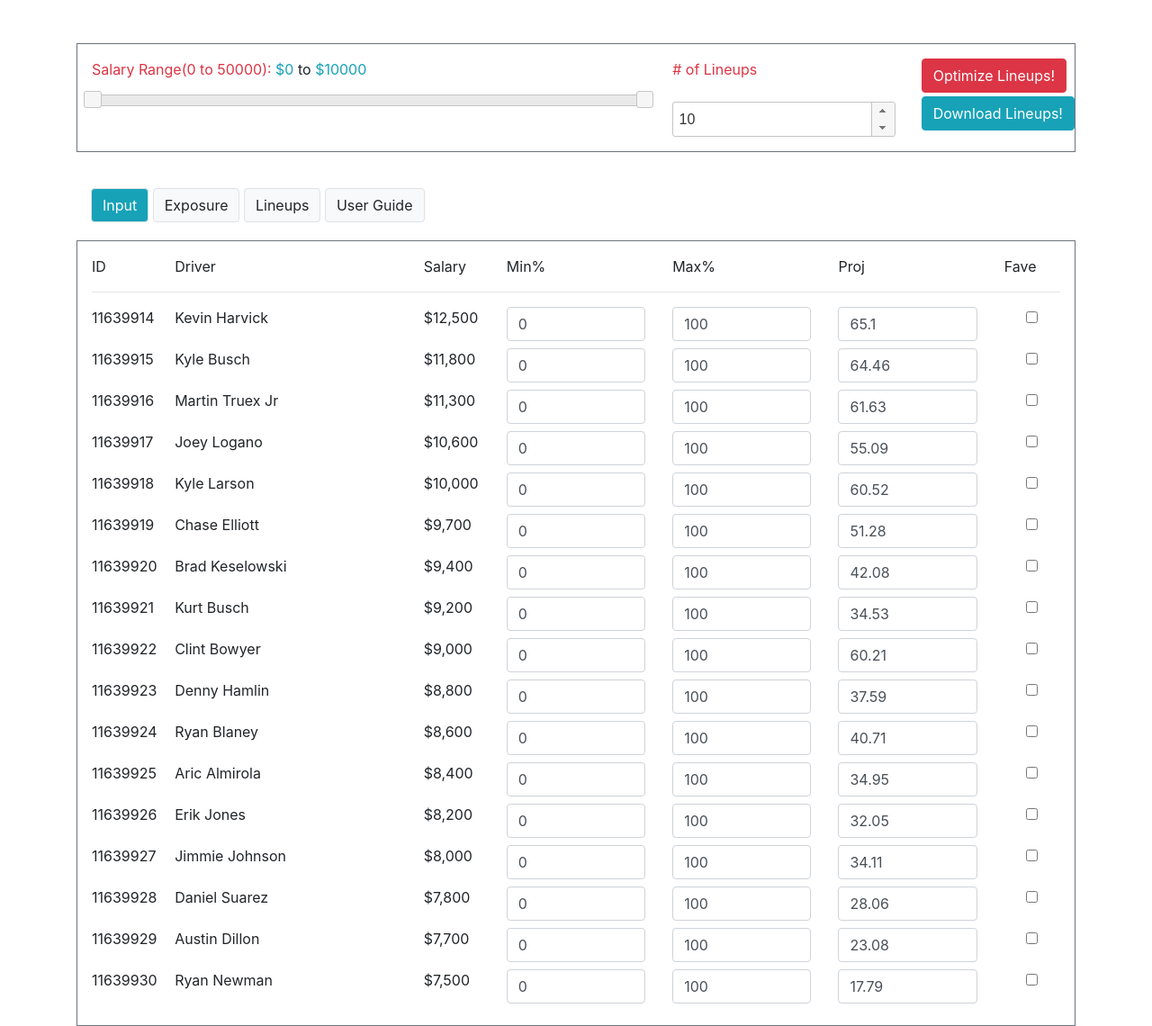
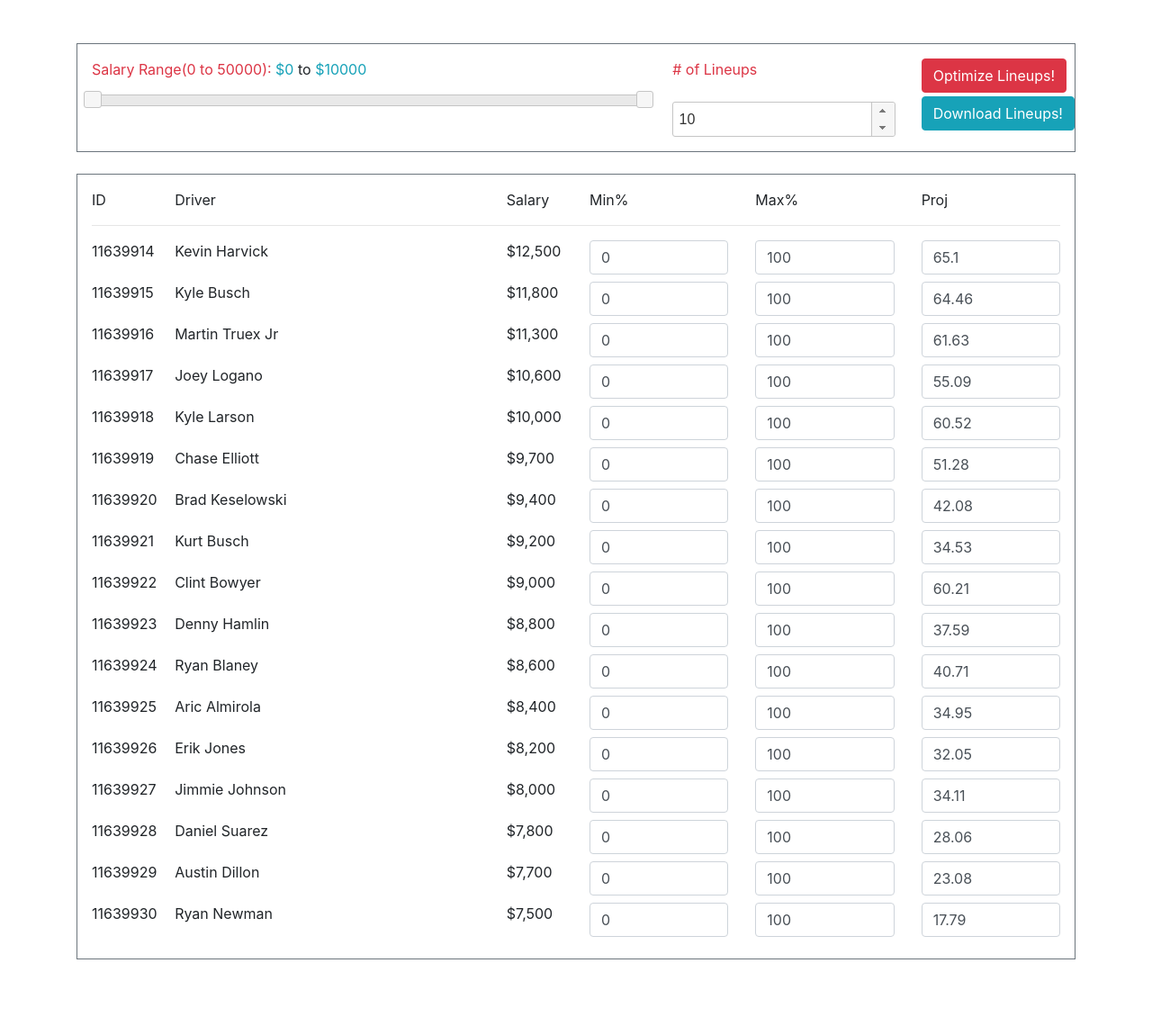
Before and after one commit to kcb0126/nascar, a PHP site: page / in a window 1280 px wide. Shown: the whole page at 90% size. After the commit the page ends 1066 px from the top, so only its background shows below. Run offline with PHP 8.4, Linux system fonts and the light colour scheme.

Commit message:
feat: draftfast

```diff
--- a/index.php
+++ b/index.php
@@ -53,29 +53,28 @@
             </div>
 
             <div class="col-lg-2 col-md-2 col-sm-5">
-                <button class="btn btn-danger">Optimize Lineups!</button>
-                <button id="button-submit" class="btn btn-info mt-1">Download Lineups!</button>
+                <button id="optimize-button" class="btn btn-danger">Optimize Lineups!</button>
+                <button id="download-button" class="btn btn-info mt-1">Download Lineups!</button>
             </div>
         </div>
 
     </div>
 
-    <div class="container p-3 mb-1">
+    <div id="buttons-div" class="container p-3 mb-1" style="display: none;">
         <button id="input-button" class="btn btn-info border">Input</button>
         <button id="exposure-button" class="btn btn-light border">Exposure</button>
         <button id="lineups-button" class="btn btn-light border">Lineups</button>
-        <button id="userguide-button" class="btn btn-light border">User Guide</button>
+        <button id="userguide-button" class="btn btn-light border" style="display: none;">User Guide</button>
     </div>
 
     <div id="input-table" class="container p-3 border border-secondary">
         <div class="row">
             <div class="col-1">ID</span></div>
-            <div class="col-3"><span>Driver</span></div>
+            <div class="col-4"><span>Driver</span></div>
             <div class="col-1"><span>Salary</span></div>
             <div class="col-2"><span>Min%</span></div>
             <div class="col-2"><span>Max%</span></div>
             <div class="col-2"><span>Proj</span></div>
-            <div class="col-1"><span>Fave</span></div>
         </div>
         <form id="form-data">
             <input id="minsalary" type="hidden" name="minsalary" value="0">
@@ -89,12 +88,11 @@
         ?>
                 <div class="row mb-2">
                     <div class="col-1"><?=$driver['ID']?></div>
-                    <div class="col-3"><?=$driver['Name']?></div>
+                    <div class="col-4"><?=$driver['Name']?></div>
                     <div class="col-1">$<?=number_format($driver['Salary'])?></div>
                     <div class="col-2"><input name="min<?=$driver['ID']?>" class="form-control" value="<?=$driver['Min']?>"></div>
                     <div class="col-2"><input name="max<?=$driver['ID']?>" class="form-control" value="<?=$driver['Max']?>"></div>
                     <div class="col-2"><input name="proj<?=$driver['ID']?>" class="form-control" value="<?=$driver['Proj']?>"></div>
-                    <div class="col-1 text-center"><input type="checkbox" name="fave<?=$driver['ID']?>"></div>
                 </div>
         <?php
             }
@@ -105,18 +103,12 @@
     <div id="exposure-table" class="container p-3 border border-secondary" style="display: none;">
         <div class="row">
             <div class="col-1">ID</span></div>
-            <div class="col-2"><span>Driver</span></div>
+            <div class="col-4"><span>Driver</span></div>
             <div class="col-1"><span>Salary</span></div>
             <div class="col-2"><span>Proj</span></div>
             <div class="col-2"><span>Min LU</span></div>
             <div class="col-2"><span>Max LU</span></div>
-            <div class="col-2"><span>Opt LU</span></div>
         </div>
-        <form id="form-data">
-            <input id="minsalary" type="hidden" name="minsalary" value="0">
-            <input id="maxsalary" type="hidden" name="maxsalary" value="5000">
-            <input id="lineups" type="hidden" name="lineups" value="500">
-
 
         <hr />
         <?php
@@ -134,7 +126,7 @@
             <?php
         }
         ?>
-        </form>
+
     </div>
 
 </div>
@@ -173,7 +165,11 @@
     });
     spinner.spinner("value", 10);
 
-    $("#button-submit").click(function() {
+    $("#optimize-button").click(function() {
+        $("#buttons-div").show();
+    });
+
+    $("#download-button").click(function() {
         $.post(
             "optimize.php",
             $("#form-data").serialize(),
```
Also changed, not shown: optimize.php (+6 -2 lines), 1 other file. Lines whose indentation alone changed are shown as unchanged.
